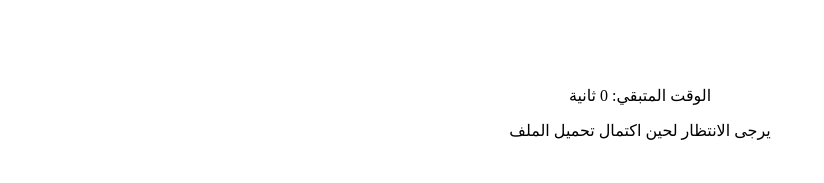
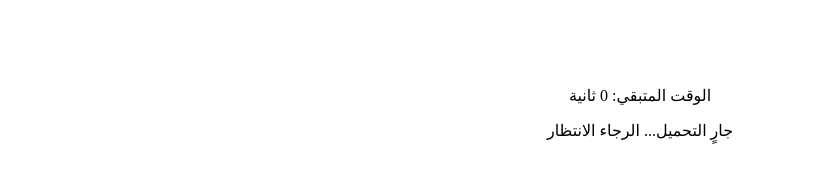
Before and after one commit to ghaith9712/otm.iq, a plain HTML site: page index.html in a window 1280 px wide. Shown: the part 287-470 px from the top of the page, without its empty margins (0-824 px from the left). Drawn offline with Linux system fonts and the light colour scheme.

Commit message:
Update index.html

```diff
--- a/index.html
+++ b/index.html
@@ -20,6 +20,7 @@
         body {
             margin: 0;
             overflow: hidden;
+            background-color: white; /* لون الخلفية */
         }
 
         #loading-frame {
@@ -34,6 +35,7 @@
             left: 50%;
             transform: translate(-50%, -50%);
             text-align: center;
+            color: black; /* لون النص */
         }
     </style>
 </head>
@@ -41,7 +43,7 @@
     <iframe id="loading-frame" src="loading.html" frameborder="0"></iframe>
     <div id="loading-message">
         <p id="time-remaining"></p>
-        <p>يرجى الانتظار لحين اكتمال تحميل الملف</p>
+        <p>جارٍ التحميل... الرجاء الانتظار</p>
     </div>
     <script>
         window.addEventListener('load', function(ev) {
```
